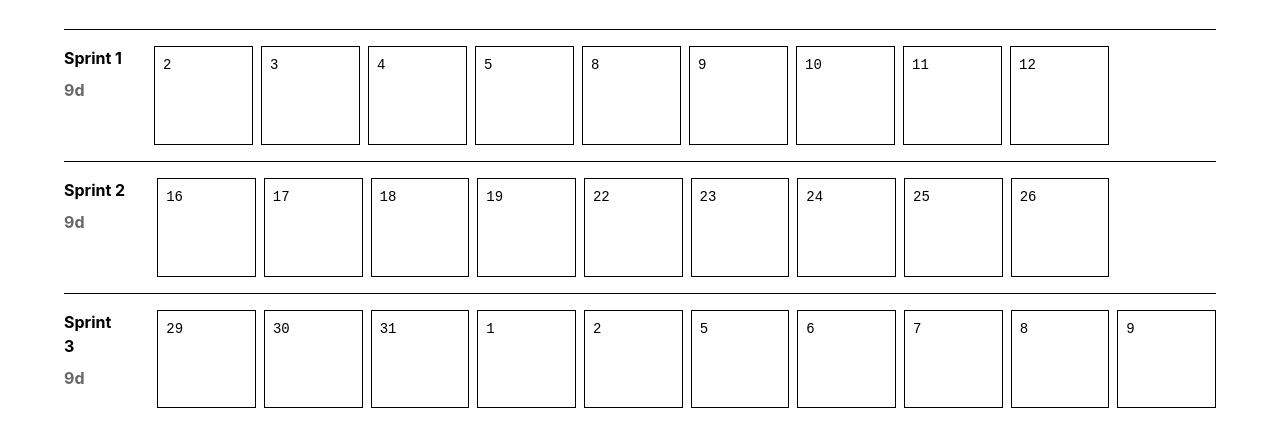
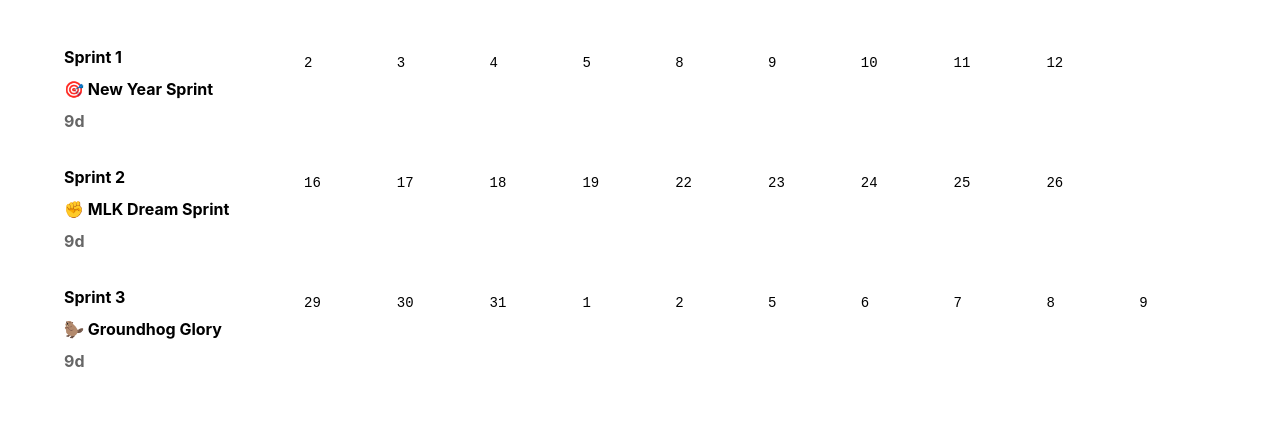
Before and after one commit to moonadesign/sprinter-nav, a plain HTML site: page index.html in a window 1280 px wide. Shown: the part 371-800 px from the top of the page. Drawn offline with Linux system fonts and the light colour scheme.

Commit message:
📐 Fixed day widths, split sprint titles

```diff
--- a/scripts.js
+++ b/scripts.js
@@ -33,6 +33,7 @@ async function loadSprints() {
         div.innerHTML = `
             <div class="sprint-info">
                 <div>Sprint ${i + 1}</div>
+                <div>${sprint.emoji} ${sprint.nickname}</div>
                 <div class="workdays">${sprint.workDays}d</div>
             </div>
             <div class="days">
--- a/styles.css
+++ b/styles.css
@@ -29,10 +29,9 @@ h1 {
 
 .sprint {
     display: grid;
-    grid-template-columns: auto 1fr;
+    grid-template-columns: 200px 1fr;
     gap: 2rem;
     padding: 1rem 0;
-    border-top: 1px solid var(--black);
 }
 
 .sprint:last-child {
@@ -47,10 +46,10 @@ h1 {
 
 .day {
     aspect-ratio: 1;
-    border: 1px solid var(--black);
     padding: 0.5rem;
     font-family: monospace;
     font-size: 0.875rem;
+    width: 2rem;
 }
 
 .sprint-info {
```
